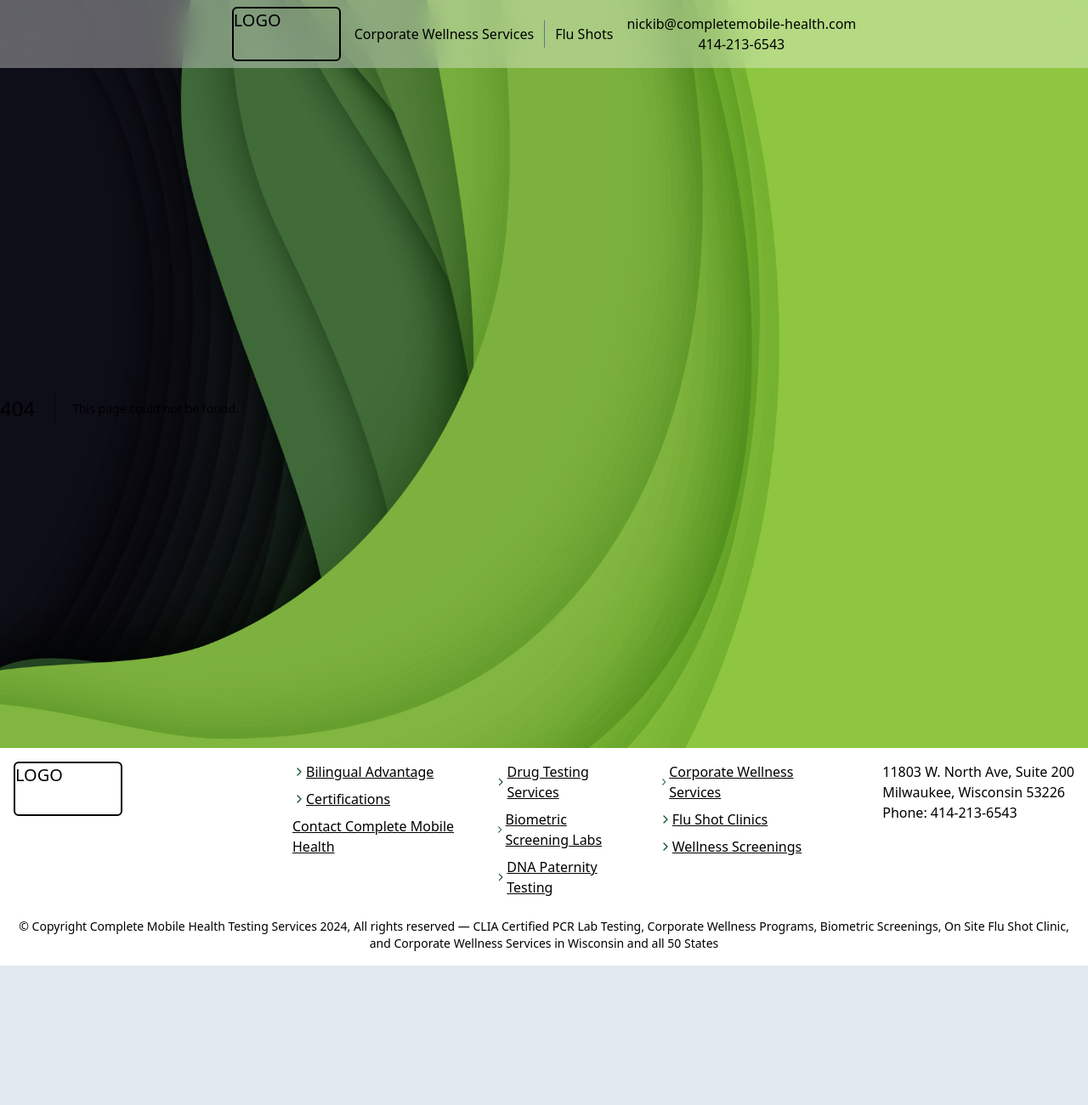
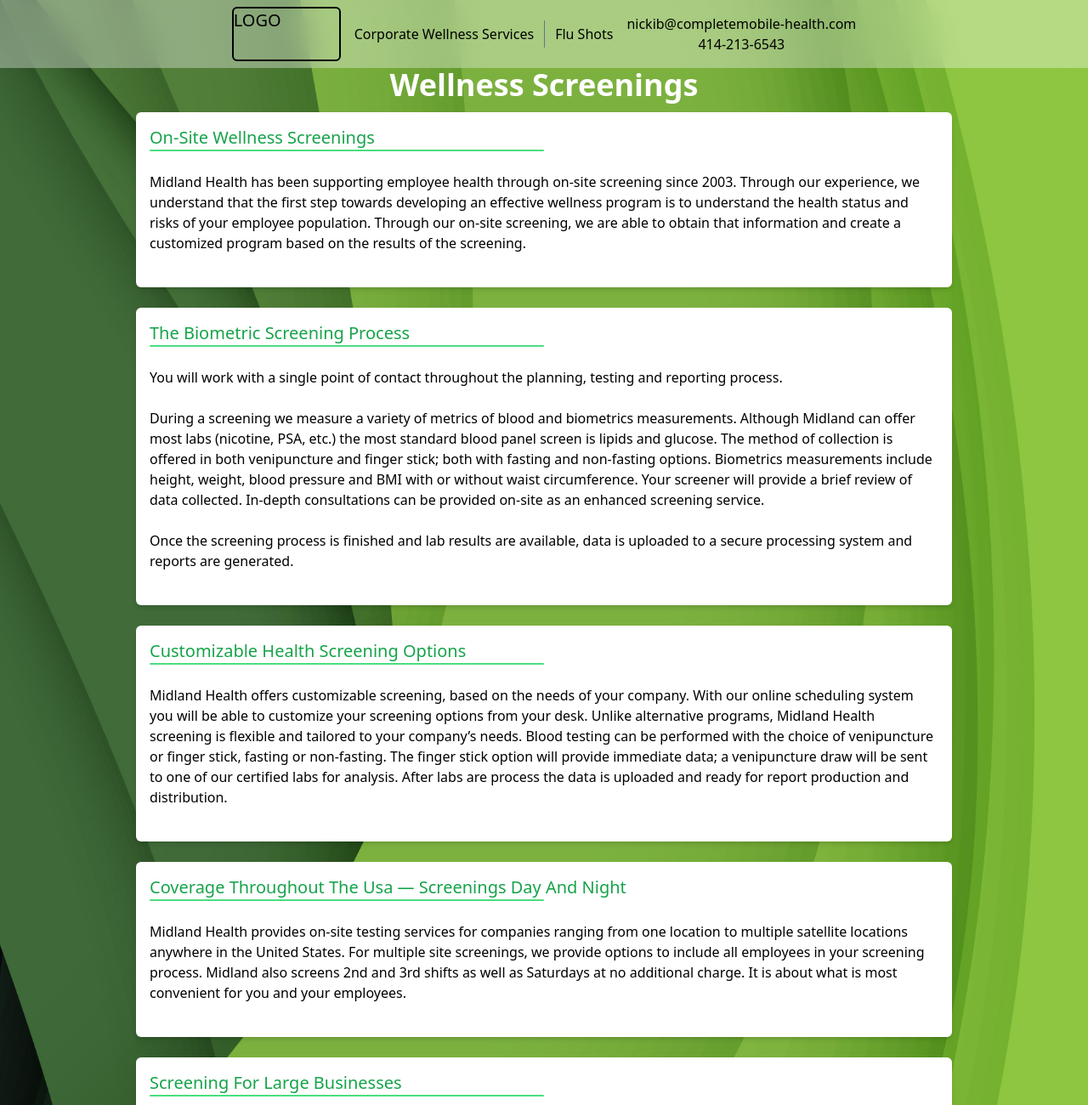
Before and after one commit to Dw1GHTY/cmh, a Next.js app in the folder cmh/: page /corporate_wellness/screenings in a window 1280 px wide. Before the commit this address had no page. Shown: the top 1300 px of the page at 85% size. Before the commit the page ends 1136 px from the top, so only its background shows below. Built offline with nearby package versions, Linux system fonts and the light colour scheme.

Commit message:
Minor UI fixes and content additon

```diff
--- a/cmh/src/app/corporate_wellness/health_coaching_program/page.tsx
+++ b/cmh/src/app/corporate_wellness/health_coaching_program/page.tsx
@@ -44,7 +44,7 @@
             Complete Mobile Health goes beyond physical health to focus on ﬁve
             dimensions of wellbeing.
           </h2>
-          <span className="border-2 border-black">BIIIIG IMAGE</span>
+          {/* //! BIIIIIIG IMAGE */}
         </article>
         <article>
           <h2 className="text-green-800 font-bold text-2xl">
--- /dev/null
+++ b/cmh/src/app/corporate_wellness/screenings/page.tsx
@@ -0,0 +1,62 @@
+import Article from "@/components/Article";
+import Paragraph from "@/components/Paragraph";
+import React from "react";
+
+const page = () => {
+  return (
+    <div className="flex flex-col justify-center items-center w-full h-full">
+      <h1 className="text-white text-4xl font-semibold">Wellness Screenings</h1>
+      <section className="flex flex-col justify-center items-center w-full md:w-3/4">
+        <Article
+          title="On-Site Wellness Screenings"
+          paragraps={[
+            "Midland Health has been supporting employee health through on-site screening since 2003. Through our experience, we understand that the first step towards developing an effective wellness program is to understand the health status and risks of your employee population. Through our on-site screening, we are able to obtain that information and create a customized program based on the results of the screening.",
+          ]}
+        />
+        <Article
+          title="The Biometric Screening Process"
+          paragraps={[
+            "You will work with a single point of contact throughout the planning, testing and reporting process.",
+            "During a screening we measure a variety of metrics of blood and biometrics measurements. Although Midland can offer most labs (nicotine, PSA, etc.) the most standard blood panel screen is lipids and glucose.  The method of collection is offered in both venipuncture and finger stick; both with fasting and non-fasting options.  Biometrics measurements include height, weight, blood pressure and BMI with or without waist circumference.  Your screener will provide a brief review of data collected.  In-depth consultations can be provided on-site as an enhanced screening service. ",
+            "Once the screening process is finished and lab results are available, data is uploaded to a secure processing system and reports are generated.",
+          ]}
+        />
+        <Article
+          title="Customizable Health Screening Options"
+          paragraps={[
+            "Midland Health offers customizable screening, based on the needs of your company. With our online scheduling system you will be able to customize your screening options from your desk. Unlike alternative programs, Midland Health screening is flexible and tailored to your company’s needs. Blood testing can be performed with the choice of venipuncture or finger stick, fasting or non-fasting. The finger stick option will provide immediate data; a venipuncture draw will be sent to one of our certified labs for analysis.  After labs are process the data is uploaded and ready for report production and distribution.",
+          ]}
+        />
+        <Article
+          title="Coverage Throughout The Usa — Screenings Day And Night"
+          paragraps={[
+            "Midland Health provides on-site testing services for companies ranging from one location to multiple satellite locations anywhere in the United States.  For multiple site screenings, we provide options to include all employees in your screening process.  Midland also screens 2nd and 3rd shifts as well as Saturdays at no additional charge.  It is about what is most convenient for you and your employees.",
+          ]}
+        />
+        <Article
+          title="Screening For Large Businesses"
+          paragraps={[
+            "For large populations employees at a single location, Midland Health uses MoxieMetrics software, a data collection system created by Midland Health, operated via iPad. MoxieMetrics offers faster and more accurate data transmissions for larger groups. With this software, we are able to accommodate multiple appointments and schedules for screenings at companies with 400+ employees.  The employee is able to view their data before it is transmitted and will digitally sign to verify their personal information is accurate.",
+            "We are here to make your life healthier and easier, Contact Us to learn more about how we can help.",
+          ]}
+        />
+        <Article
+          title="What is your state of wellness?"
+          paragraps={[
+            "The first step to living a healthier life begins with knowing your current state of wellness.",
+            "We offer the Personal Wellness Profile (PWP Advantage) as our Health Risk Assessment tool. PWP Advantage combines the data driven results from the on-site screening (smoking habits, BMI, systolic and diastolic BP, total cholesterol, HDL, LDL, triglycerides and glucose) with the results from a supplemental Lifestyle Questionnaire to create a robust health assessment report.",
+            "The HRA provides multiple reports. There is a Participant Report that can be used by the employee on an individual and private basis as well as multiple aggregate reports for program directors to use as an assessment tool for their company population health as a whole.",
+          ]}
+        />
+        <Article
+          title="What is the Personal Wellness Profile Advantage?"
+          paragraps={[
+            "With the combination of the on-site screening results and the Lifestyle Questionnaire, your PWP provides a risk report, both for you as an individual as well as your company as a whole, and extensive health improvement resources based on the results from those risk reports.",
+          ]}
+        />
+      </section>
+    </div>
+  );
+};
+
+export default page;
```
Also changed, not shown: cmh/src/app/layout.tsx (+11 -1 lines).
